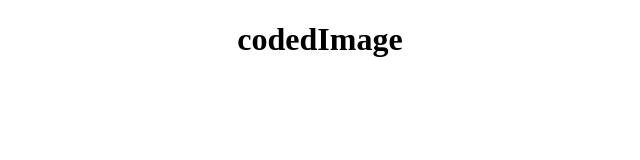
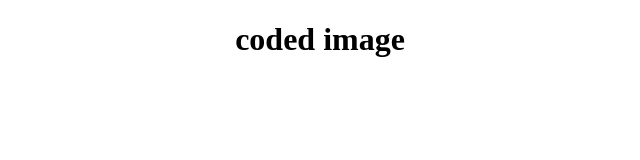
Before and after one commit to AlanAdamson/alanadamson.github.io, a plain HTML site: page index.html in a window 1280 px wide. Shown: the full height of the page, 320-960 px from the left. Drawn offline with Linux system fonts and the light colour scheme.

Commit message:
updated logo text

```diff
--- a/index.html
+++ b/index.html
@@ -9,7 +9,7 @@
     <div class="wrapper">
       <header>
         <div class="logo">
-          <h1 class="logo-text">codedImage</h1>
+          <h1 class="logo-text">coded image</h1>
         </div>
         <!-- <nav class="nav">
           <a class="nav-link" href="./">Home</a>
```
